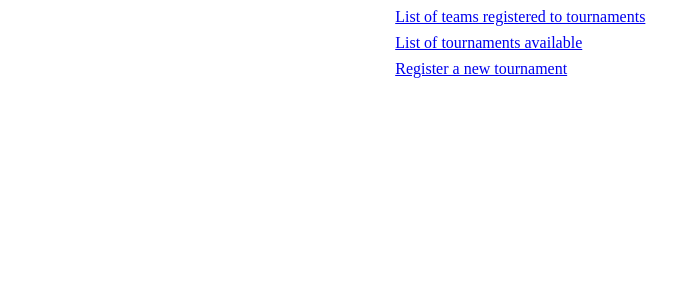
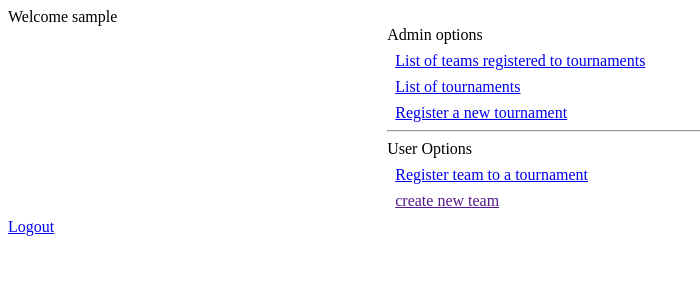
Before and after one commit to MariandreaMV/proyecto-2-droma, a PHP site: page /php/admin/index.php in a window 1280 px wide. Shown: the top 300 px of the page, without its empty margins (0-700 px from the left). Run offline with PHP 8.4, Linux system fonts and the light colour scheme; the visitor is signed in with stand-in values (Sample User, id 1).

Commit message:
Admin panel modified

```diff
--- a/php/admin/index.php
+++ b/php/admin/index.php
@@ -1,4 +1,5 @@
 <?php
+    session_start();
     include_once '../config/config.php';
     $pdo = Database::getConnection();
 
@@ -12,16 +13,31 @@
         <link rel="stylesheet" type="text/css" href="/css/style.css">
     </head>
     <body>
+        <?php if (isset($_SESSION['user'])) {
+            echo "Welcome " . $_SESSION['user']['username'];
+        } ?>
         <div class='container'>
+            Admin options
         	<div class="separator">
-        		<a href="/php/admin/list.php" class=''>List of teams registered to tournaments</a>
+        		<a href="/php/admin/team/list.php" class=''>List of teams registered to tournaments</a>
         	</div>
         	<div class="separator">
-        		<a href="/php/admin/tournaments.php" class=''>List of tournaments available</a>
+        		<a href="/php/admin/tournament/list.php" class=''>List of tournaments</a>
         	</div>
         	<div class="separator">
-        		<a href="/php/admin/tournament_register.php" class=''>Register a new tournament</a>
+        		<a href="/php/admin/tournament/register.php" class=''>Register a new tournament</a>
         	</div>
+            <hr>
+            User Options
+            <div class="separator">
+                <a href="register.php">Register team to a tournament</a>
+            </div>
+            <div class="separator">
+                <a href="">create new team</a>
+            </div>
         </div>
+        <footer>
+            <a href="../auth/logout.php">Logout</a>
+        </footer>
     </body>
 </html>
```
